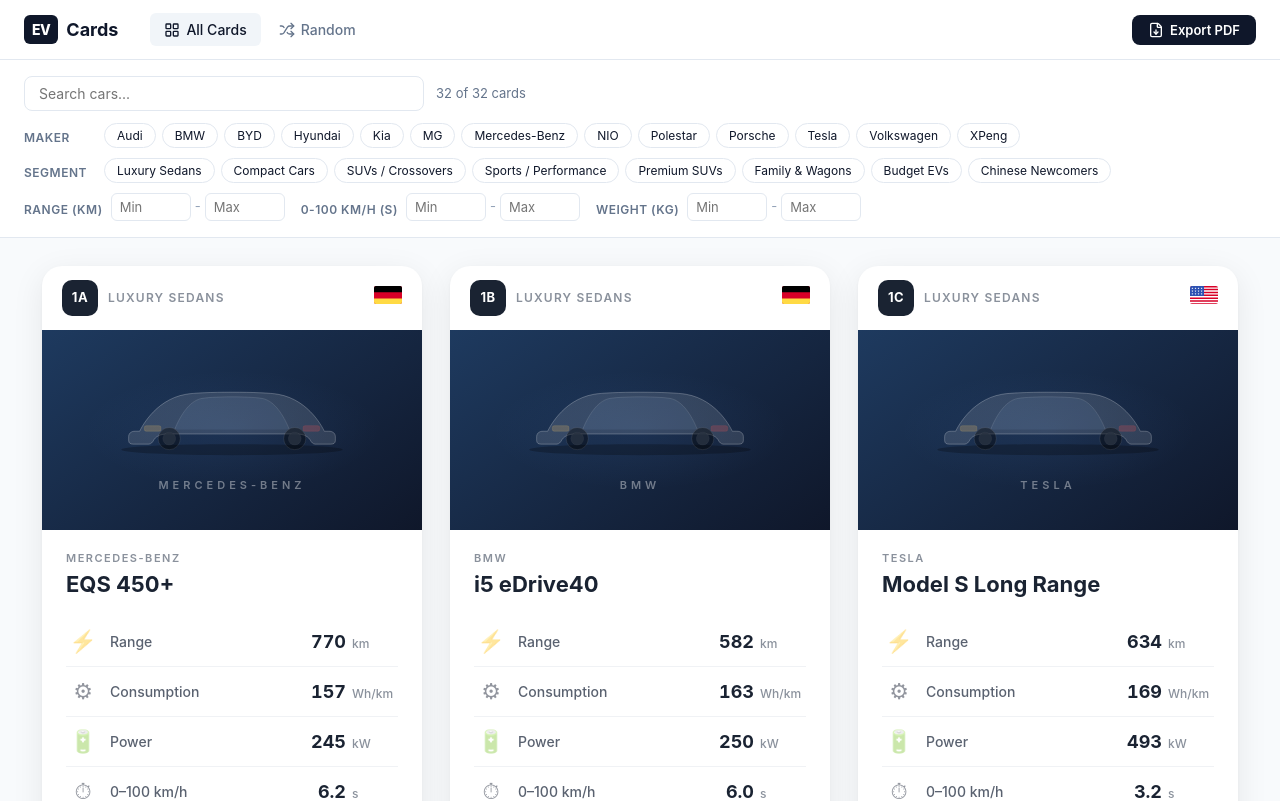
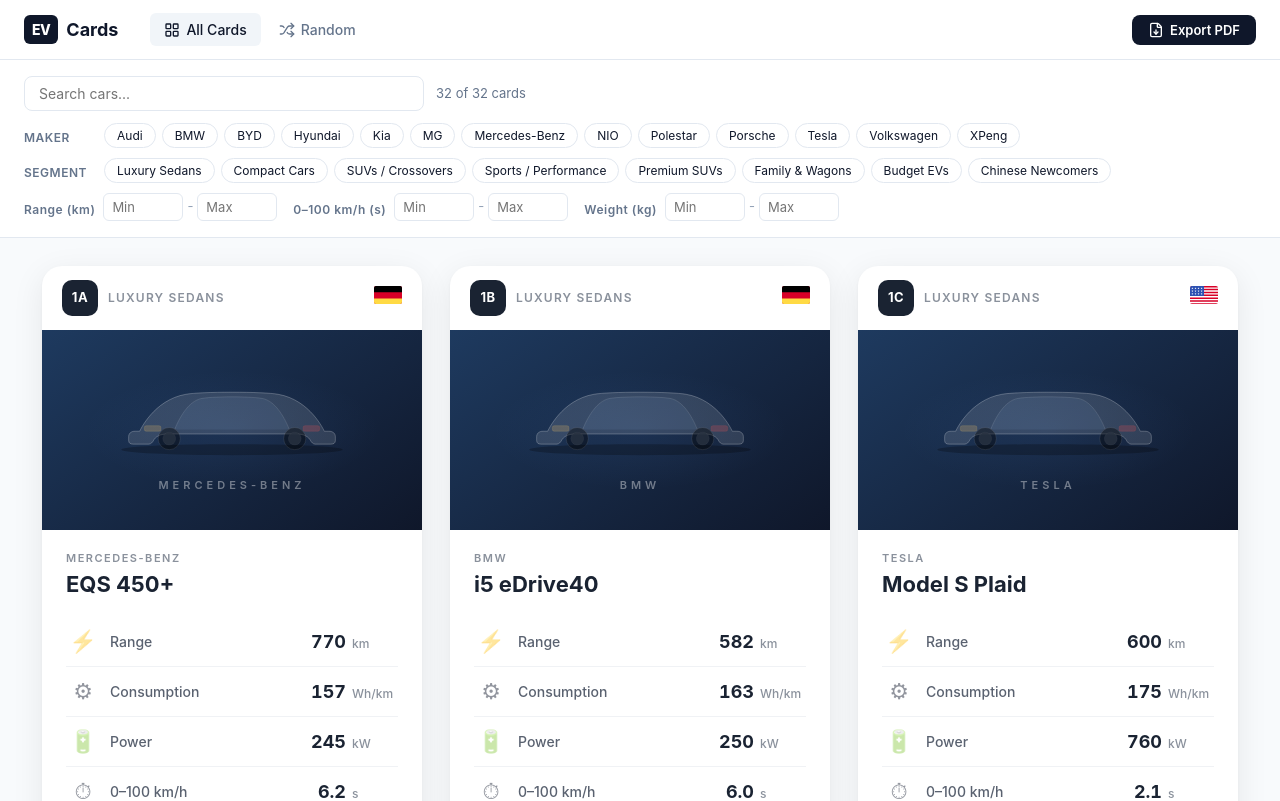
Before and after one commit to vesanieminen/ev-cards, a React (Vite) app: page / in a window 1280 px wide. Shown: the top 801 px of the page. Built offline with nearby package versions, Linux system fonts and the light colour scheme.

Commit message:
Fixed some styling for the main page and pdf export

```diff
--- a/src/components/Card/Card.module.css
+++ b/src/components/Card/Card.module.css
@@ -45,7 +45,7 @@
 }
 
 .card.print {
-  width: 85mm;
+  width: 92mm;
   border-radius: 12px;
   box-shadow: none;
   border: 1px solid #e2e8f0;
@@ -76,12 +76,12 @@
 }
 
 .card.print .imageArea {
-  min-height: 100px;
-  padding: 16px 12px 14px;
+  min-height: 130px;
+  padding: 20px 16px 16px;
 }
 
 .card.print .silhouette {
-  width: 140px;
+  width: 160px;
 }
 
 .card.print .brandLabel {
--- a/src/components/FilterBar/FilterBar.module.css
+++ b/src/components/FilterBar/FilterBar.module.css
@@ -74,6 +74,10 @@
   min-width: 70px;
   padding-top: 6px;
   flex-shrink: 0;
+}
+
+.rangeLabel {
+  text-transform: none;
 }
 
 .chipGroup {
--- a/src/components/FilterBar/FilterBar.tsx
+++ b/src/components/FilterBar/FilterBar.tsx
@@ -114,7 +114,7 @@
 
         <div className={styles.rangeFilters}>
           <div className={styles.rangeGroup}>
-            <label className={styles.filterLabel}>Range (km)</label>
+            <label className={`${styles.filterLabel} ${styles.rangeLabel}`}>Range (km)</label>
             <div className={styles.rangeInputs}>
               <input
                 type="number"
@@ -135,7 +135,7 @@
           </div>
 
           <div className={styles.rangeGroup}>
-            <label className={styles.filterLabel}>0-100 km/h (s)</label>
+            <label className={`${styles.filterLabel} ${styles.rangeLabel}`}>0–100 km/h (s)</label>
             <div className={styles.rangeInputs}>
               <input
                 type="number"
@@ -158,7 +158,7 @@
           </div>
 
           <div className={styles.rangeGroup}>
-            <label className={styles.filterLabel}>Weight (kg)</label>
+            <label className={`${styles.filterLabel} ${styles.rangeLabel}`}>Weight (kg)</label>
             <div className={styles.rangeInputs}>
               <input
                 type="number"
--- a/src/components/PdfExport/PdfExportLayout.tsx
+++ b/src/components/PdfExport/PdfExportLayout.tsx
@@ -8,7 +8,7 @@
   cars: CarSpec[];
 }
 
-const CARDS_PER_PAGE = 8;
+const CARDS_PER_PAGE = 4;
 
 export const PdfExportLayout = forwardRef<HTMLDivElement, PdfExportLayoutProps>(
   ({ cars }, ref) => {
--- a/src/data/cars.ts
+++ b/src/data/cars.ts
@@ -37,18 +37,18 @@
     },
   },
   {
-    id: 'tesla-model-s-lr',
-    name: 'Model S Long Range',
+    id: 'tesla-model-s-plaid',
+    name: 'Model S Plaid',
     maker: 'Tesla',
     countryCode: 'US',
     segmentId: 'luxury-sedan',
     quartetId: '1',
     quartetLetter: 'C',
     specs: {
-      rangeKm: 634,
-      consumptionKwhPer100km: 16.9,
-      powerKw: 493,
-      acceleration0to100: 3.2,
+      rangeKm: 600,
+      consumptionKwhPer100km: 17.5,
+      powerKw: 760,
+      acceleration0to100: 2.1,
       weightKg: 2162,
       batteryKwh: 100,
     },
@@ -194,8 +194,8 @@
     },
   },
   {
-    id: 'tesla-model-y-lr-awd',
-    name: 'Model Y Long Range AWD',
+    id: 'tesla-model-y-2026-premium-awd',
+    name: 'Model Y Premium AWD (2026)',
     maker: 'Tesla',
     countryCode: 'US',
     segmentId: 'suv-crossover',
@@ -203,11 +203,11 @@
     quartetLetter: 'D',
     specs: {
       rangeKm: 533,
-      consumptionKwhPer100km: 15.7,
-      powerKw: 378,
-      acceleration0to100: 5.0,
-      weightKg: 1979,
-      batteryKwh: 75,
+      consumptionKwhPer100km: 15.2,
+      powerKw: 393,
+      acceleration0to100: 4.3,
+      weightKg: 2003,
+      batteryKwh: 81,
     },
   },
 
--- a/src/pages/RandomCardPage.tsx
+++ b/src/pages/RandomCardPage.tsx
@@ -1,4 +1,4 @@
-import { useState } from 'react';
+import { useState, useEffect, useCallback } from 'react';
 import { Shuffle } from 'lucide-react';
 import { cars } from '../data/cars';
 import { getSegment } from '../data/segments';
@@ -10,15 +10,26 @@
   const { car, shuffle } = useRandomCard(cars);
   const [animating, setAnimating] = useState(false);
 
-  if (!car) return null;
-
-  const handleShuffle = () => {
+  const handleShuffle = useCallback(() => {
     setAnimating(true);
     setTimeout(() => {
       shuffle();
       setAnimating(false);
     }, 200);
-  };
+  }, [shuffle]);
+
+  useEffect(() => {
+    const handleKeyDown = (e: KeyboardEvent) => {
+      if (e.key === 'Enter' || e.key === ' ') {
+        e.preventDefault();
+        handleShuffle();
+      }
+    };
+    window.addEventListener('keydown', handleKeyDown);
+    return () => window.removeEventListener('keydown', handleKeyDown);
+  }, [handleShuffle]);
+
+  if (!car) return null;
 
   return (
     <div className={styles.page}>
```
